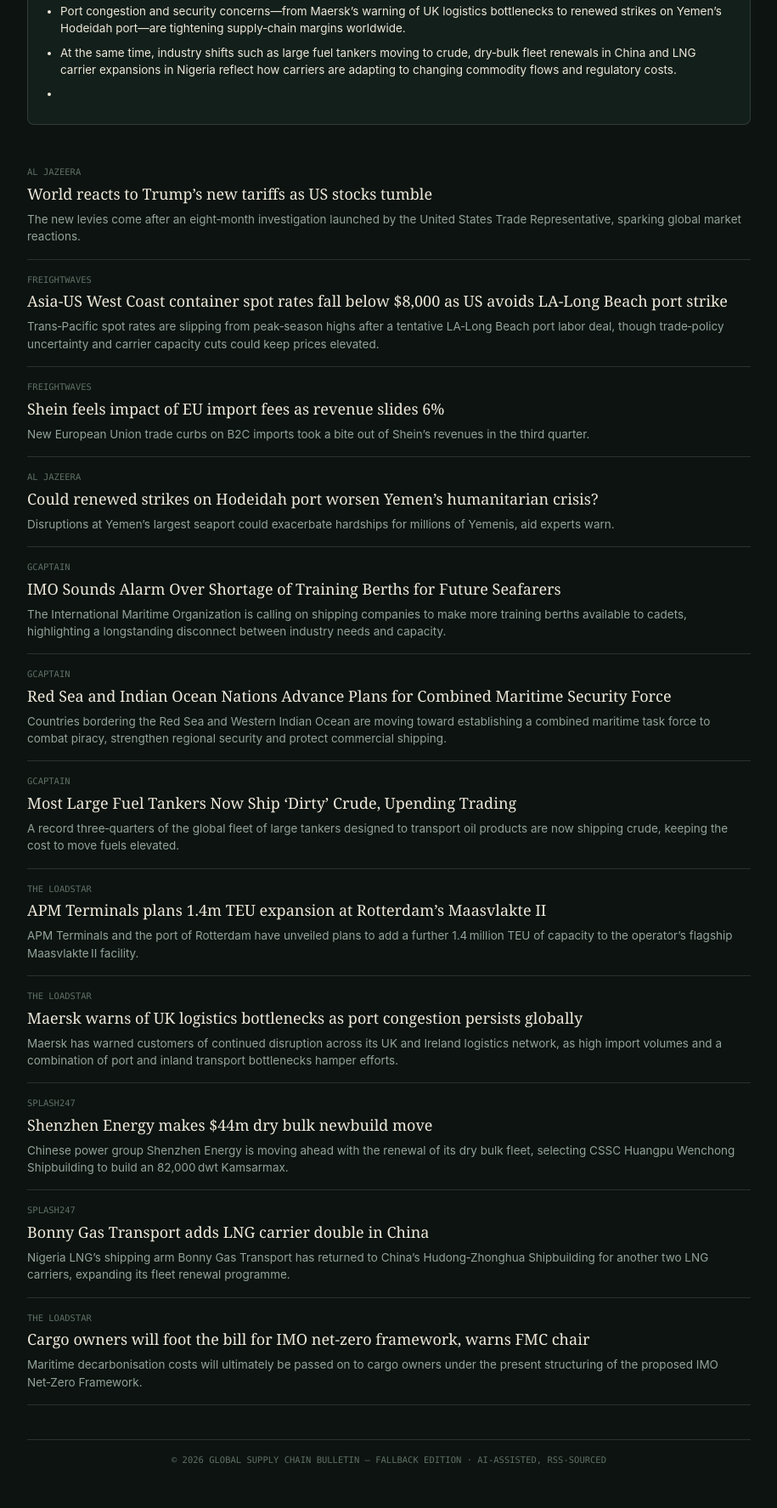
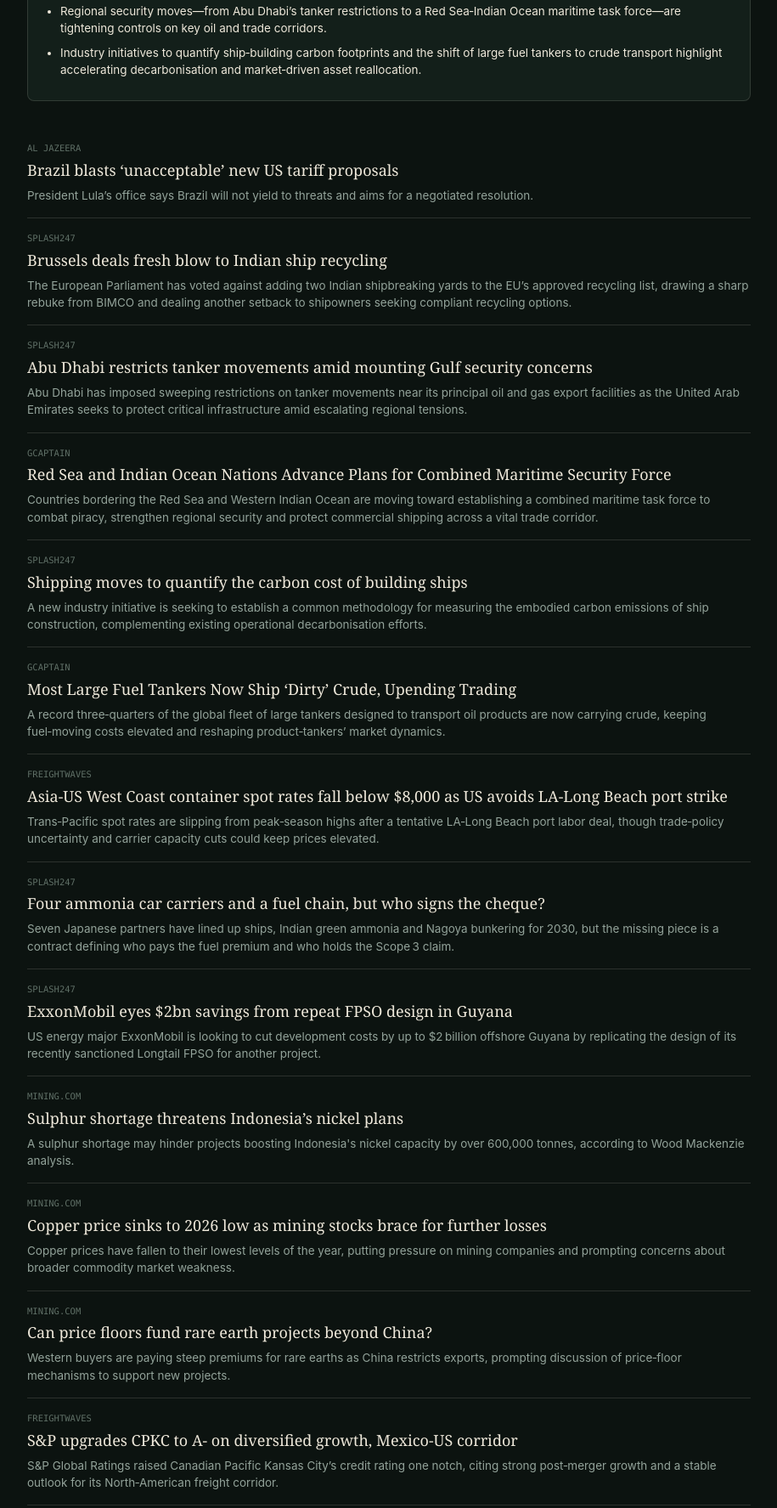
Before and after one commit to CharantejAedhula/GlobalSupplyChainBulletin, a plain HTML site: page index.html in a window 1280 px wide. Shown: the part 521-2296 px from the top of the page at 85% size, without its empty margins (182-1097 px from the left). Drawn offline with Linux system fonts and the light colour scheme.

Commit message:
Auto-refresh fallback bulletin

```diff
--- a/index.html
+++ b/index.html
@@ -45,24 +45,49 @@
 <div class="wrap">
   <div class="banner">FALLBACK EDITION — generated from public RSS feeds via a free GROQ model, not the Claude-powered pipeline. Simpler synthesis, no live web verification.</div>
   <h1>Global <em>Supply Chain</em> Bulletin</h1>
-  <div class="meta">As of Wednesday, November 25, 2026 · 21:55 UTC</div>
+  <div class="meta">As of Thursday, November 26, 2026 · 08:46 UTC</div>
 
   <div class="lead">
     <div class="eyebrow">Lead</div>
-    <h2><a href="https://gcaptain.com/u-s-targets-china-eu-with-new-tariffs-citing-overcapacity/" target="_blank" rel="noopener">U.S. Targets China, EU With New Tariffs Citing Overcapacity</a></h2>
-    <p>The US announced plans to impose a fresh round of tariffs on goods from China, the European Union and a dozen other economies under President Donald Trump’s push to restore sweeping global import taxes.</p>
+    <h2><a href="https://splash247.com/washington-opens-fresh-tariff-front-across-14-economies/" target="_blank" rel="noopener">Washington opens fresh tariff front across 14 economies</a></h2>
+    <p>Container shipping faces another bout of trade uncertainty after Washington unveiled plans for fresh tariffs on imports from 14 economies, including several of the world’s largest manufacturers.</p>
   </div>
 
   <div class="today-read">
     <h3>Today's Read</h3>
-    <ul><li>New US tariffs on China and the EU are adding fresh trade‑policy pressure just as shipping rates remain volatile, with spot container prices slipping after a tentative LA‑Long Beach labor deal.</li><li>Port congestion and security concerns—from Maersk’s warning of UK logistics bottlenecks to renewed strikes on Yemen’s Hodeidah port—are tightening supply‑chain margins worldwide.</li><li>At the same time, industry shifts such as large fuel tankers moving to crude, dry‑bulk fleet renewals in China and LNG carrier expansions in Nigeria reflect how carriers are adapting to changing commodity flows and regulatory costs.</li><li></li></ul>
+    <ul><li>New U.S. tariff proposals and Brazil’s rejection of additional US duties are reshaping global container flows and adding cost pressure for shippers.</li><li>Regional security moves—from Abu Dhabi’s tanker restrictions to a Red Sea‑Indian Ocean maritime task force—are tightening controls on key oil and trade corridors.</li><li>Industry initiatives to quantify ship‑building carbon footprints and the shift of large fuel tankers to crude transport highlight accelerating decarbonisation and market‑driven asset reallocation.</li></ul>
   </div>
 
   <div class="river">
         <article class="card">
           <div class="card-src">Al Jazeera</div>
-          <h3><a href="https://www.aljazeera.com/economy/2026/11/25/world-reacts-to-trumps-new-tariffs-as-us-stocks-tumble?traffic_source=rss" target="_blank" rel="noopener">World reacts to Trump’s new tariffs as US stocks tumble</a></h3>
-          <p class="dek">The new levies come after an eight‑month investigation launched by the United States Trade Representative, sparking global market reactions.</p>
+          <h3><a href="https://www.aljazeera.com/news/2026/11/26/brazil-blasts-unacceptable-new-us-tariff-proposals?traffic_source=rss" target="_blank" rel="noopener">Brazil blasts ‘unacceptable’ new US tariff proposals</a></h3>
+          <p class="dek">President Lula’s office says Brazil will not yield to threats and aims for a negotiated resolution.</p>
+        </article>
+        <article class="card">
+          <div class="card-src">Splash247</div>
+          <h3><a href="https://splash247.com/brussels-deals-fresh-blow-to-indian-ship-recycling/" target="_blank" rel="noopener">Brussels deals fresh blow to Indian ship recycling</a></h3>
+          <p class="dek">The European Parliament has voted against adding two Indian shipbreaking yards to the EU’s approved recycling list, drawing a sharp rebuke from BIMCO and dealing another setback to shipowners seeking compliant recycling options.</p>
+        </article>
+        <article class="card">
+          <div class="card-src">Splash247</div>
+          <h3><a href="https://splash247.com/abu-dhabi-restricts-tanker-movements-amid-mounting-gulf-security-concerns/" target="_blank" rel="noopener">Abu Dhabi restricts tanker movements amid mounting Gulf security concerns</a></h3>
+          <p class="dek">Abu Dhabi has imposed sweeping restrictions on tanker movements near its principal oil and gas export facilities as the United Arab Emirates seeks to protect critical infrastructure amid escalating regional tensions.</p>
+        </article>
+        <article class="card">
+          <div class="card-src">gCaptain</div>
+          <h3><a href="https://gcaptain.com/red-sea-and-indian-ocean-nations-advance-plans-for-combined-maritime-security-force/" target="_blank" rel="noopener">Red Sea and Indian Ocean Nations Advance Plans for Combined Maritime Security Force</a></h3>
+          <p class="dek">Countries bordering the Red Sea and Western Indian Ocean are moving toward establishing a combined maritime task force to combat piracy, strengthen regional security and protect commercial shipping across a vital trade corridor.</p>
+        </article>
+        <article class="card">
+          <div class="card-src">Splash247</div>
+          <h3><a href="https://splash247.com/shipping-moves-to-quantify-the-carbon-cost-of-building-ships/" target="_blank" rel="noopener">Shipping moves to quantify the carbon cost of building ships</a></h3>
+          <p class="dek">A new industry initiative is seeking to establish a common methodology for measuring the embodied carbon emissions of ship construction, complementing existing operational decarbonisation efforts.</p>
+        </article>
+        <article class="card">
+          <div class="card-src">gCaptain</div>
+          <h3><a href="https://gcaptain.com/most-large-fuel-tankers-now-ship-dirty-crude-upending-trading/" target="_blank" rel="noopener">Most Large Fuel Tankers Now Ship ‘Dirty’ Crude, Upending Trading</a></h3>
+          <p class="dek">A record three‑quarters of the global fleet of large tankers designed to transport oil products are now carrying crude, keeping fuel‑moving costs elevated and reshaping product‑tankers’ market dynamics.</p>
         </article>
         <article class="card">
           <div class="card-src">FreightWaves</div>
@@ -70,54 +95,34 @@
           <p class="dek">Trans‑Pacific spot rates are slipping from peak‑season highs after a tentative LA‑Long Beach port labor deal, though trade‑policy uncertainty and carrier capacity cuts could keep prices elevated.</p>
         </article>
         <article class="card">
-          <div class="card-src">FreightWaves</div>
-          <h3><a href="https://www.freightwaves.com/news/shein-feels-impact-of-eu-import-fees-as-revenue-slides-6" target="_blank" rel="noopener">Shein feels impact of EU import fees as revenue slides 6%</a></h3>
-          <p class="dek">New European Union trade curbs on B2C imports took a bite out of Shein’s revenues in the third quarter.</p>
-        </article>
-        <article class="card">
-          <div class="card-src">Al Jazeera</div>
-          <h3><a href="https://www.aljazeera.com/news/2026/11/25/could-renewed-strikes-on-hodeidah-port-worsen-yemens-humanitarian-crisis?traffic_source=rss" target="_blank" rel="noopener">Could renewed strikes on Hodeidah port worsen Yemen’s humanitarian crisis?</a></h3>
-          <p class="dek">Disruptions at Yemen’s largest seaport could exacerbate hardships for millions of Yemenis, aid experts warn.</p>
-        </article>
-        <article class="card">
-          <div class="card-src">gCaptain</div>
-          <h3><a href="https://gcaptain.com/imo-sounds-alarm-over-shortage-of-training-berths-for-future-seafarers/" target="_blank" rel="noopener">IMO Sounds Alarm Over Shortage of Training Berths for Future Seafarers</a></h3>
-          <p class="dek">The International Maritime Organization is calling on shipping companies to make more training berths available to cadets, highlighting a longstanding disconnect between industry needs and capacity.</p>
-        </article>
-        <article class="card">
-          <div class="card-src">gCaptain</div>
-          <h3><a href="https://gcaptain.com/red-sea-and-indian-ocean-nations-advance-plans-for-combined-maritime-security-force/" target="_blank" rel="noopener">Red Sea and Indian Ocean Nations Advance Plans for Combined Maritime Security Force</a></h3>
-          <p class="dek">Countries bordering the Red Sea and Western Indian Ocean are moving toward establishing a combined maritime task force to combat piracy, strengthen regional security and protect commercial shipping.</p>
-        </article>
-        <article class="card">
-          <div class="card-src">gCaptain</div>
-          <h3><a href="https://gcaptain.com/most-large-fuel-tankers-now-ship-dirty-crude-upending-trading/" target="_blank" rel="noopener">Most Large Fuel Tankers Now Ship ‘Dirty’ Crude, Upending Trading</a></h3>
-          <p class="dek">A record three‑quarters of the global fleet of large tankers designed to transport oil products are now shipping crude, keeping the cost to move fuels elevated.</p>
-        </article>
-        <article class="card">
-          <div class="card-src">The Loadstar</div>
-          <h3><a href="https://theloadstar.com/apm-terminals-plans-1-4m-teu-expansion-at-rotterdams-maasvlakte-ii/" target="_blank" rel="noopener">APM Terminals plans 1.4m TEU expansion at Rotterdam’s Maasvlakte II</a></h3>
-          <p class="dek">APM Terminals and the port of Rotterdam have unveiled plans to add a further 1.4 million TEU of capacity to the operator’s flagship Maasvlakte II facility.</p>
-        </article>
-        <article class="card">
-          <div class="card-src">The Loadstar</div>
-          <h3><a href="https://theloadstar.com/maersk-warns-of-uk-logistics-bottlenecks-as-port-congestion-persists-globally/" target="_blank" rel="noopener">Maersk warns of UK logistics bottlenecks as port congestion persists globally</a></h3>
-          <p class="dek">Maersk has warned customers of continued disruption across its UK and Ireland logistics network, as high import volumes and a combination of port and inland transport bottlenecks hamper efforts.</p>
+          <div class="card-src">Splash247</div>
+          <h3><a href="https://splash247.com/four-ammonia-car-carriers-and-a-fuel-chain-but-who-signs-the-cheque/" target="_blank" rel="noopener">Four ammonia car carriers and a fuel chain, but who signs the cheque?</a></h3>
+          <p class="dek">Seven Japanese partners have lined up ships, Indian green ammonia and Nagoya bunkering for 2030, but the missing piece is a contract defining who pays the fuel premium and who holds the Scope 3 claim.</p>
         </article>
         <article class="card">
           <div class="card-src">Splash247</div>
-          <h3><a href="https://splash247.com/shenzhen-energy-makes-44m-dry-bulk-newbuild-move/" target="_blank" rel="noopener">Shenzhen Energy makes $44m dry bulk newbuild move</a></h3>
-          <p class="dek">Chinese power group Shenzhen Energy is moving ahead with the renewal of its dry bulk fleet, selecting CSSC Huangpu Wenchong Shipbuilding to build an 82,000 dwt Kamsarmax.</p>
+          <h3><a href="https://splash247.com/exxonmobil-eyes-2bn-savings-from-repeat-fpso-design-in-guyana/" target="_blank" rel="noopener">ExxonMobil eyes $2bn savings from repeat FPSO design in Guyana</a></h3>
+          <p class="dek">US energy major ExxonMobil is looking to cut development costs by up to $2 billion offshore Guyana by replicating the design of its recently sanctioned Longtail FPSO for another project.</p>
         </article>
         <article class="card">
-          <div class="card-src">Splash247</div>
-          <h3><a href="https://splash247.com/bonny-gas-transport-adds-lng-carrier-double-in-china/" target="_blank" rel="noopener">Bonny Gas Transport adds LNG carrier double in China</a></h3>
-          <p class="dek">Nigeria LNG’s shipping arm Bonny Gas Transport has returned to China’s Hudong‑Zhonghua Shipbuilding for another two LNG carriers, expanding its fleet renewal programme.</p>
+          <div class="card-src">Mining.com</div>
+          <h3><a href="https://www.mining.com/sulphur-shortage-threatens-indonesias-nickel-plans/" target="_blank" rel="noopener">Sulphur shortage threatens Indonesia’s nickel plans</a></h3>
+          <p class="dek">A sulphur shortage may hinder projects boosting Indonesia&#x27;s nickel capacity by over 600,000 tonnes, according to Wood Mackenzie analysis.</p>
         </article>
         <article class="card">
-          <div class="card-src">The Loadstar</div>
-          <h3><a href="https://theloadstar.com/cargo-owners-will-foot-the-bill-for-imo-net-zero-framework-warns-fmc-chair/" target="_blank" rel="noopener">Cargo owners will foot the bill for IMO net‑zero framework, warns FMC chair</a></h3>
-          <p class="dek">Maritime decarbonisation costs will ultimately be passed on to cargo owners under the present structuring of the proposed IMO Net‑Zero Framework.</p>
+          <div class="card-src">Mining.com</div>
+          <h3><a href="https://www.mining.com/copper-price-sinks-to-2026-low-as-mining-stocks-brace-for-further-losses/" target="_blank" rel="noopener">Copper price sinks to 2026 low as mining stocks brace for further losses</a></h3>
+          <p class="dek">Copper prices have fallen to their lowest levels of the year, putting pressure on mining companies and prompting concerns about broader commodity market weakness.</p>
+        </article>
+        <article class="card">
+          <div class="card-src">Mining.com</div>
+          <h3><a href="https://www.mining.com/can-price-floors-fund-rare-earth-projects-beyond-china/" target="_blank" rel="noopener">Can price floors fund rare earth projects beyond China?</a></h3>
+          <p class="dek">Western buyers are paying steep premiums for rare earths as China restricts exports, prompting discussion of price‑floor mechanisms to support new projects.</p>
+        </article>
+        <article class="card">
+          <div class="card-src">FreightWaves</div>
+          <h3><a href="https://www.freightwaves.com/news/sp-upgrades-cpkc-to-a-on-diversified-growth-mexico-us-corridor" target="_blank" rel="noopener">S&amp;P upgrades CPKC to A‑ on diversified growth, Mexico‑US corridor</a></h3>
+          <p class="dek">S&amp;P Global Ratings raised Canadian Pacific Kansas City’s credit rating one notch, citing strong post‑merger growth and a stable outlook for its North‑American freight corridor.</p>
         </article></div>
 
   <footer>© 2026 GLOBAL SUPPLY CHAIN BULLETIN — FALLBACK EDITION · AI-ASSISTED, RSS-SOURCED</footer>
```
